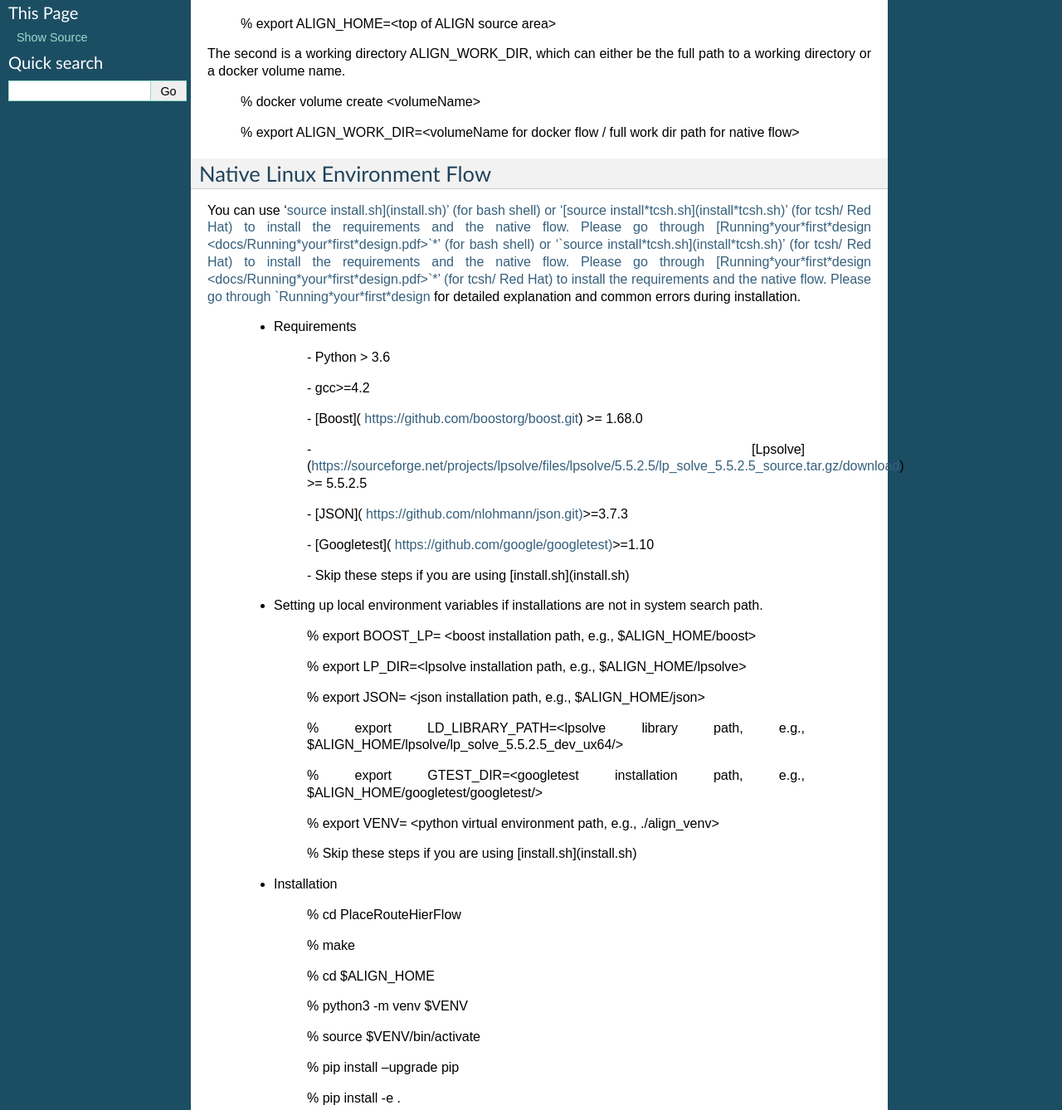
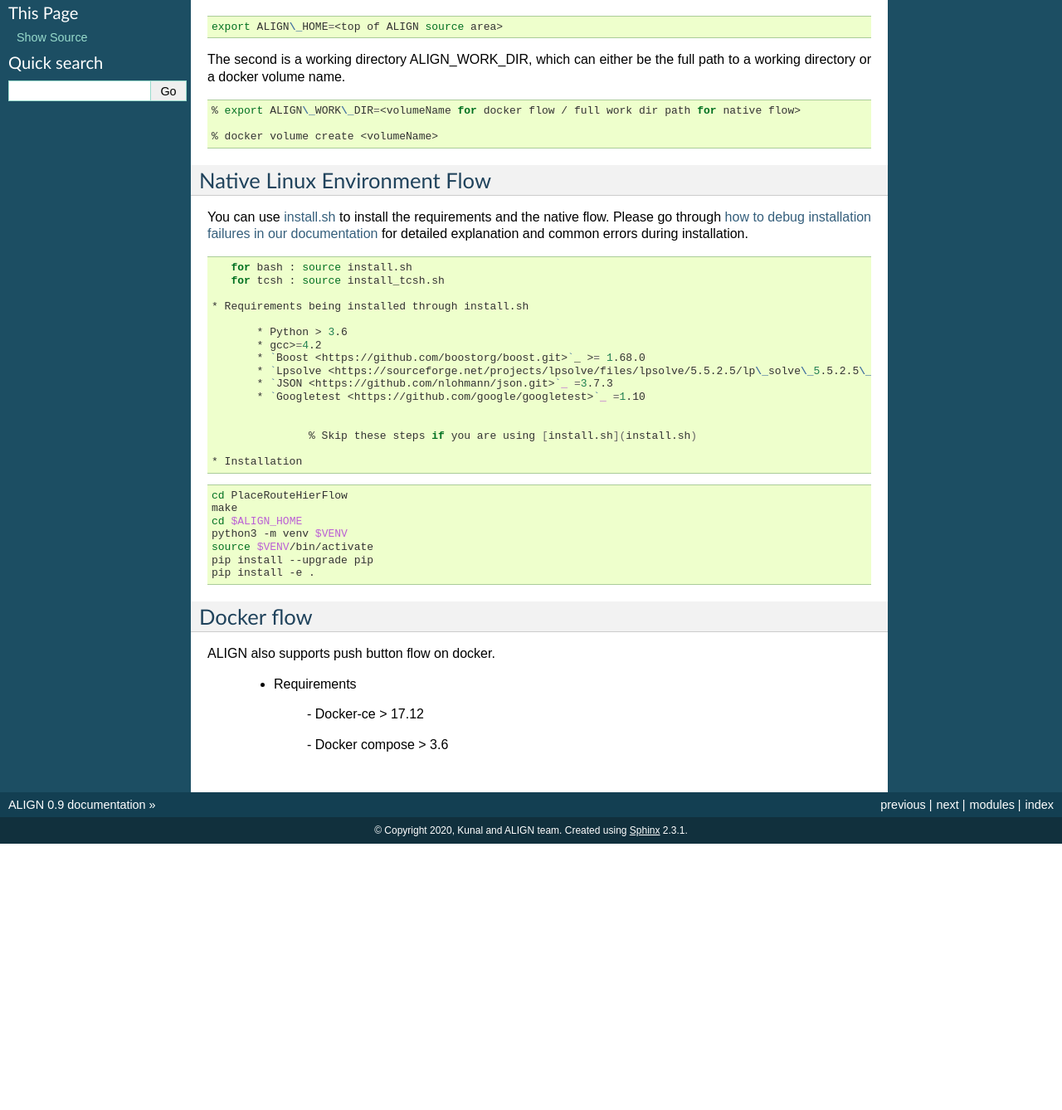
Before and after one commit to ALIGN-public/ALIGN-public.github.io, a plain HTML site: page getting_started.html in a window 1280 px wide. Shown: the part 251-1589 px from the top of the page at 83% size. After the commit the page ends 1268 px from the top, so only its background shows below. Drawn offline with Linux system fonts and the light colour scheme; a script that the page names is missing.

Commit message:
align_doc

```diff
--- a/getting_started.html
+++ b/getting_started.html
@@ -47,54 +47,45 @@
 <h1>Getting started<a class="headerlink" href="#getting-started" title="Permalink to this headline">¶</a></h1>
 <p>The suggested way to run the end-to-end ALIGN flow uses a Docker container-based flow for which the user must have docker-compose installed. The ALIGN software is installed in a container image and Make is used to run the flow through the containers. The user may also use the Makefile to run the ALIGN flow through the native Linux build of all the components in the current environment (assuming that all software prerequisites have been installed).</p>
 <p>Two environment variables must be set to run the Makefile in any environment. The first is the ALIGN_HOME variable, which should point the top directory of the ALIGN analog system.</p>
-<blockquote>
-<div><p>% export ALIGN_HOME=&lt;top of ALIGN source area&gt;</p>
-</div></blockquote>
+<div class="highlight-bash notranslate"><div class="highlight"><pre><span></span><span class="nb">export</span> ALIGN<span class="se">\_</span>HOME<span class="o">=</span>&lt;top of ALIGN <span class="nb">source</span> area&gt;
+</pre></div>
+</div>
 <p>The second is a working directory ALIGN_WORK_DIR, which can either be the full path to a working directory or a docker volume name.</p>
-<blockquote>
-<div><p>% docker volume create &lt;volumeName&gt;</p>
-<p>% export ALIGN_WORK_DIR=&lt;volumeName for docker flow / full work dir path for native flow&gt;</p>
-</div></blockquote>
+<div class="highlight-bash notranslate"><div class="highlight"><pre><span></span>% <span class="nb">export</span> ALIGN<span class="se">\_</span>WORK<span class="se">\_</span>DIR<span class="o">=</span>&lt;volumeName <span class="k">for</span> docker flow / full work dir path <span class="k">for</span> native flow&gt;
+
+% docker volume create &lt;volumeName&gt;
+</pre></div>
+</div>
 <div class="section" id="native-linux-environment-flow">
 <h2>Native Linux Environment Flow<a class="headerlink" href="#native-linux-environment-flow" title="Permalink to this headline">¶</a></h2>
-<p>You can use ‘<a class="reference external" href="docs/Running*your*first*design.pdf">source install.sh](install.sh)’ (for bash shell) or ‘[source install*tcsh.sh](install*tcsh.sh)’ (for tcsh/ Red Hat) to install the requirements and the native flow. Please go through [Running*your*first*design &lt;docs/Running*your*first*design.pdf&gt;`*’ (for bash shell) or ‘`source install*tcsh.sh](install*tcsh.sh)’ (for tcsh/ Red Hat) to install the requirements and the native flow. Please go through [Running*your*first*design &lt;docs/Running*your*first*design.pdf&gt;`*’ (for tcsh/ Red Hat) to install the requirements and the native flow. Please go through `Running*your*first*design</a> for detailed explanation and common errors during installation.</p>
-<blockquote>
-<div><ul>
-<li><p>Requirements</p>
-<blockquote>
-<div><p>- Python &gt; 3.6</p>
-<p>- gcc&gt;=4.2</p>
-<p>- [Boost]( <a class="reference external" href="https://github.com/boostorg/boost.git">https://github.com/boostorg/boost.git</a>) &gt;= 1.68.0</p>
-<p>- [Lpsolve](<a class="reference external" href="https://sourceforge.net/projects/lpsolve/files/lpsolve/5.5.2.5/lp_solve_5.5.2.5_source.tar.gz/download">https://sourceforge.net/projects/lpsolve/files/lpsolve/5.5.2.5/lp_solve_5.5.2.5_source.tar.gz/download</a>) &gt;= 5.5.2.5</p>
-<p>- [JSON]( <a class="reference external" href="https://github.com/nlohmann/json.git)">https://github.com/nlohmann/json.git)</a>&gt;=3.7.3</p>
-<p>- [Googletest]( <a class="reference external" href="https://github.com/google/googletest)">https://github.com/google/googletest)</a>&gt;=1.10</p>
-<p>- Skip these steps if you are using [install.sh](install.sh)</p>
-</div></blockquote>
-</li>
-<li><p>Setting up local environment variables if installations are not in system search path.</p>
-<blockquote>
-<div><p>% export BOOST_LP= &lt;boost installation path, e.g., $ALIGN_HOME/boost&gt;</p>
-<p>% export LP_DIR=&lt;lpsolve installation path, e.g., $ALIGN_HOME/lpsolve&gt;</p>
-<p>% export JSON= &lt;json installation path, e.g., $ALIGN_HOME/json&gt;</p>
-<p>% export LD_LIBRARY_PATH=&lt;lpsolve library path, e.g., $ALIGN_HOME/lpsolve/lp_solve_5.5.2.5_dev_ux64/&gt;</p>
-<p>% export GTEST_DIR=&lt;googletest installation path, e.g., $ALIGN_HOME/googletest/googletest/&gt;</p>
-<p>% export VENV= &lt;python virtual environment path, e.g., ./align_venv&gt;</p>
-<p>% Skip these steps if you are using [install.sh](install.sh)</p>
-</div></blockquote>
-</li>
-<li><p>Installation</p>
-<blockquote>
-<div><p>% cd PlaceRouteHierFlow</p>
-<p>% make</p>
-<p>% cd $ALIGN_HOME</p>
-<p>% python3 -m venv $VENV</p>
-<p>% source $VENV/bin/activate</p>
-<p>% pip install –upgrade pip</p>
-<p>% pip install -e .</p>
-</div></blockquote>
-</li>
-</ul>
-</div></blockquote>
+<p>You can use <a class="reference external" href="https://github.com/ALIGN-analoglayout/ALIGN-public/blob/native_single_command_flow/install.sh">install.sh</a>  to install the requirements and the native flow. Please go through <a class="reference external" href="https://align-public.github.io/debug.html">how to debug installation failures in our documentation</a> for detailed explanation and common errors during installation.</p>
+<div class="highlight-bash notranslate"><div class="highlight"><pre><span></span>   <span class="k">for</span> bash : <span class="nb">source</span> install.sh
+   <span class="k">for</span> tcsh : <span class="nb">source</span> install_tcsh.sh
+
+* Requirements being installed through install.sh
+
+       * Python &gt; <span class="m">3</span>.6
+       * gcc&gt;<span class="o">=</span><span class="m">4</span>.2
+       * <span class="sb">`</span>Boost &lt;https://github.com/boostorg/boost.git&gt;<span class="sb">`</span>_ &gt;<span class="o">=</span> <span class="m">1</span>.68.0
+       * <span class="sb">`</span>Lpsolve &lt;https://sourceforge.net/projects/lpsolve/files/lpsolve/5.5.2.5/lp<span class="se">\_</span>solve<span class="se">\_</span><span class="m">5</span>.5.2.5<span class="se">\_</span>source.tar.gz/download&gt;<span class="sb">`</span>_ &gt;<span class="o">=</span> <span class="m">5</span>.5.2.5
+       * <span class="sb">`</span>JSON &lt;https://github.com/nlohmann/json.git&gt;<span class="sb">`</span><span class="nv">_</span> <span class="o">=</span><span class="m">3</span>.7.3
+       * <span class="sb">`</span>Googletest &lt;https://github.com/google/googletest&gt;<span class="sb">`</span><span class="nv">_</span> <span class="o">=</span><span class="m">1</span>.10
+
+
+               % Skip these steps <span class="k">if</span> you are using <span class="o">[</span>install.sh<span class="o">](</span>install.sh<span class="o">)</span>
+
+* Installation
+</pre></div>
+</div>
+<div class="highlight-bash notranslate"><div class="highlight"><pre><span></span><span class="nb">cd</span> PlaceRouteHierFlow
+make
+<span class="nb">cd</span> <span class="nv">$ALIGN_HOME</span>
+python3 -m venv <span class="nv">$VENV</span>
+<span class="nb">source</span> <span class="nv">$VENV</span>/bin/activate
+pip install --upgrade pip
+pip install -e .
+</pre></div>
+</div>
 </div>
 <div class="section" id="docker-flow">
 <h2>Docker flow<a class="headerlink" href="#docker-flow" title="Permalink to this headline">¶</a></h2>
```
Also changed, not shown: _sources/getting_started.rst.txt, searchindex.js.
